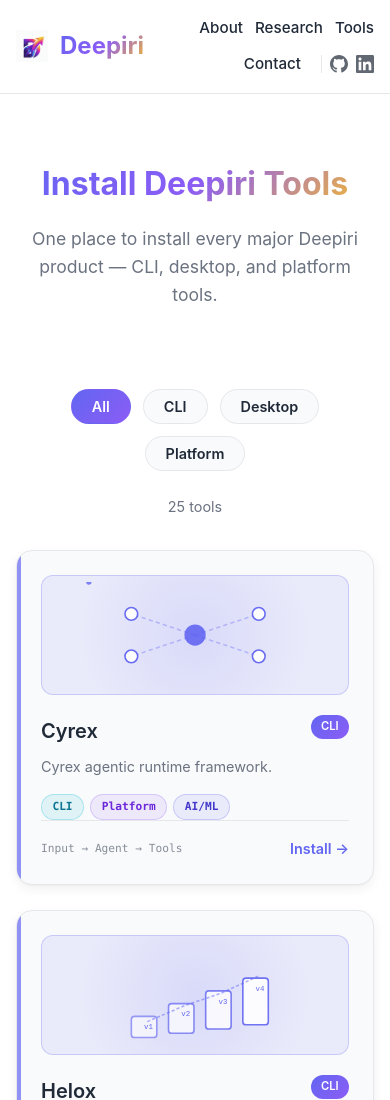
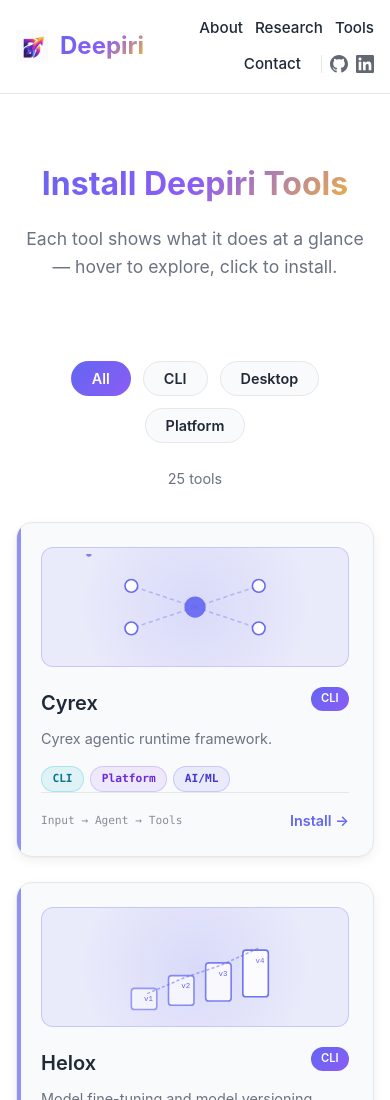
Before and after one commit to Team-Deepiri/deepiri-landing, a React (Vite) app: page /tools in a window 390 px wide. Shown: the top 1100 px of the page. Built offline with nearby package versions, Linux system fonts and the light colour scheme.

Commit message:
Switch tools hub to bento grid layout

```diff
--- a/src/pages/ToolsHub.css
+++ b/src/pages/ToolsHub.css
@@ -63,8 +63,9 @@
 
 .tools-grid {
   display: grid;
-  grid-template-columns: repeat(auto-fill, minmax(300px, 1fr));
+  grid-template-columns: repeat(3, 1fr);
   gap: 1.5rem;
+  align-items: stretch;
 }
 
 @media (max-width: 768px) {
@@ -84,3 +85,9 @@
     grid-template-columns: 1fr;
   }
 }
+
+@media (min-width: 901px) and (max-width: 1100px) {
+  .tools-grid {
+    grid-template-columns: repeat(2, 1fr);
+  }
+}
--- a/src/pages/ToolsHub.tsx
+++ b/src/pages/ToolsHub.tsx
@@ -31,7 +31,7 @@
           <div className="tools-hero">
             <h1 className="tools-hero-title">Install Deepiri Tools</h1>
             <p className="tools-hero-subtitle">
-              One place to install every major Deepiri product — CLI, desktop, and platform tools.
+              Each tool shows what it does at a glance — hover to explore, click to install.
             </p>
           </div>
 
@@ -53,8 +53,8 @@
           </p>
 
           <div className="tools-grid">
-            {tools.map((tool) => (
-              <ToolCard key={tool.slug} tool={tool} />
+            {tools.map((tool, index) => (
+              <ToolCard key={tool.slug} tool={tool} index={index} />
             ))}
           </div>
         </div>
```
